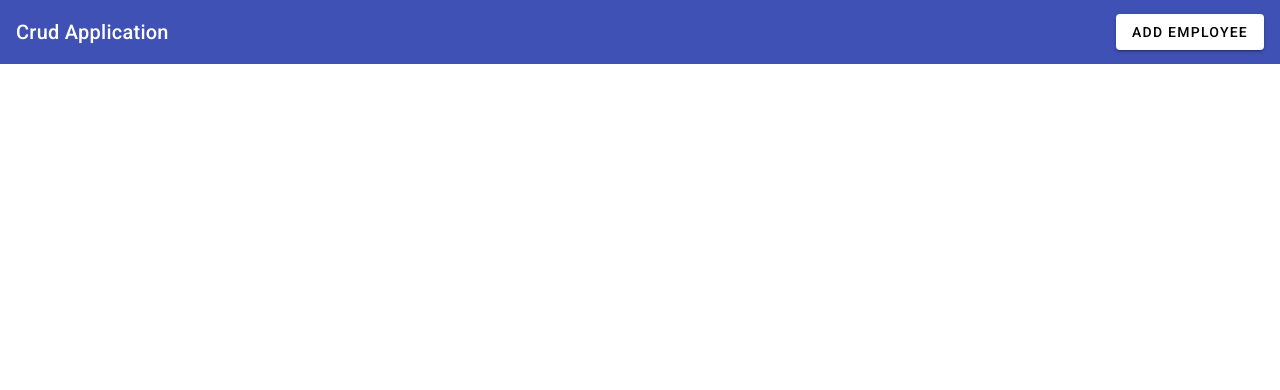
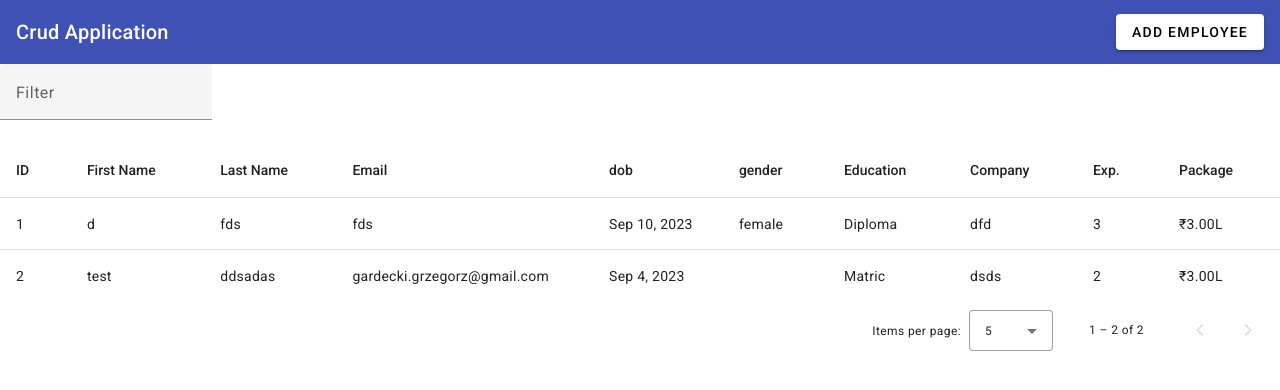
Before and after one commit to GrzegorzProgramowania/Angular15-CrudApp, an Angular app: page / in a window 1280 px wide. Shown: the top 390 px of the page. Built offline with nearby package versions, Linux system fonts and the light colour scheme; data requests are answered from the project's data file.

Commit message:
Added modules, tables with sorting,pagination and filtering functions. Used pipe. Added some bugs to form.

```diff
--- a/src/app/app.component.html
+++ b/src/app/app.component.html
@@ -3,3 +3,88 @@
   <span class="example-spacer"></span>
   <button mat-raised-button (click)="openAddEditEmpForm()">ADD EMPLOYEE</button>
 </mat-toolbar>
+
+<div class="main-body">
+  <mat-form-field>
+    <mat-label>Filter</mat-label>
+    <input
+      matInput
+      (keyup)="applyFilter($event)"
+      placeholder="Ex. Mia"
+      #input
+    />
+  </mat-form-field>
+
+  <div class="table-container">
+    <table mat-table [dataSource]="dataSource" matSort>
+      <!-- ID Column -->
+      <ng-container matColumnDef="id">
+        <th mat-header-cell *matHeaderCellDef mat-sort-header>ID</th>
+        <td mat-cell *matCellDef="let row">{{ row.id }}</td>
+      </ng-container>
+
+      <!-- Progress Column -->
+      <ng-container matColumnDef="firstName">
+        <th mat-header-cell *matHeaderCellDef mat-sort-header>First Name</th>
+        <td mat-cell *matCellDef="let row">{{ row.firstName }}</td>
+      </ng-container>
+
+      <ng-container matColumnDef="lastName">
+        <th mat-header-cell *matHeaderCellDef mat-sort-header>Last Name</th>
+        <td mat-cell *matCellDef="let row">{{ row.lastName }}</td>
+      </ng-container>
+
+      <ng-container matColumnDef="email">
+        <th mat-header-cell *matHeaderCellDef mat-sort-header>Email</th>
+        <td mat-cell *matCellDef="let row">{{ row.email }}</td>
+      </ng-container>
+
+      <ng-container matColumnDef="dob">
+        <th mat-header-cell *matHeaderCellDef mat-sort-header>dob</th>
+        <td mat-cell *matCellDef="let row">{{ row.dob | date }}</td>
+      </ng-container>
+
+      <ng-container matColumnDef="gender">
+        <th mat-header-cell *matHeaderCellDef mat-sort-header>gender</th>
+        <td mat-cell *matCellDef="let row">{{ row.gender }}</td>
+      </ng-container>
+
+      <ng-container matColumnDef="education">
+        <th mat-header-cell *matHeaderCellDef mat-sort-header>Education</th>
+        <td mat-cell *matCellDef="let row">{{ row.education }}</td>
+      </ng-container>
+
+      <ng-container matColumnDef="company">
+        <th mat-header-cell *matHeaderCellDef mat-sort-header>Company</th>
+        <td mat-cell *matCellDef="let row">{{ row.company }}</td>
+      </ng-container>
+
+      <ng-container matColumnDef="experience">
+        <th mat-header-cell *matHeaderCellDef mat-sort-header>Exp.</th>
+        <td mat-cell *matCellDef="let row">{{ row.experience }}</td>
+      </ng-container>
+
+      <ng-container matColumnDef="package">
+        <th mat-header-cell *matHeaderCellDef mat-sort-header>Package</th>
+        <td mat-cell *matCellDef="let row">
+          {{ row.package | currency : "INR" }}L
+        </td>
+      </ng-container>
+
+      <tr mat-header-row *matHeaderRowDef="displayedColumns"></tr>
+      <tr mat-row *matRowDef="let row; columns: displayedColumns"></tr>
+
+      <!-- Row shown when there is no matching data. -->
+      <tr class="mat-row" *matNoDataRow>
+        <td class="mat-cell" colspan="4">
+          No data matching the filter "{{ input.value }}"
+        </td>
+      </tr>
+    </table>
+
+    <mat-paginator
+      [pageSizeOptions]="[5, 10, 25, 100]"
+      aria-label="Select page of users"
+    ></mat-paginator>
+  </div>
+</div>
--- a/src/app/app.component.ts
+++ b/src/app/app.component.ts
@@ -1,7 +1,10 @@
-import { Component, OnInit } from '@angular/core';
+import { Component, OnInit, ViewChild } from '@angular/core';
 import { MatDialog } from '@angular/material/dialog';
 import { EmpAddEditComponent } from './emp-add-edit/emp-add-edit.component';
 import { EmployeeService } from './services/employee.service';
+import { MatPaginator } from '@angular/material/paginator';
+import { MatSort } from '@angular/material/sort';
+import { MatTableDataSource } from '@angular/material/table';
 
 @Component({
   selector: 'app-root',
@@ -9,7 +12,22 @@
   styleUrls: ['./app.component.scss'],
 })
 export class AppComponent implements OnInit {
-  title = 'credApp';
+  displayedColumns: string[] = [
+    'id',
+    'firstName',
+    'lastName',
+    'email',
+    'dob',
+    'gender',
+    'education',
+    'company',
+    'experience',
+    'package',
+  ];
+  dataSource!: MatTableDataSource<any>;
+
+  @ViewChild(MatPaginator) paginator!: MatPaginator;
+  @ViewChild(MatSort) sort!: MatSort;
 
   constructor(
     private _dialog: MatDialog,
@@ -27,11 +45,22 @@
   getEmployeeList() {
     this._empService.getEmployeeList().subscribe({
       next: (res) => {
-        console.log(res);
+        this.dataSource = new MatTableDataSource(res);
+        this.dataSource.sort = this.sort;
+        this.dataSource.paginator = this.paginator;
       },
       error: (err) => {
         console.log(err);
       },
     });
   }
+
+  applyFilter(event: Event) {
+    const filterValue = (event.target as HTMLInputElement).value;
+    this.dataSource.filter = filterValue.trim().toLowerCase();
+
+    if (this.dataSource.paginator) {
+      this.dataSource.paginator.firstPage();
+    }
+  }
 }
--- a/src/app/app.module.ts
+++ b/src/app/app.module.ts
@@ -17,6 +17,11 @@
 import { MatSelectModule } from '@angular/material/select';
 import { ReactiveFormsModule } from '@angular/forms';
 import { HttpClientModule } from '@angular/common/http';
+import { MatTableModule } from '@angular/material/table';
+import { MatPaginatorModule } from '@angular/material/paginator';
+import { MatSortModule } from '@angular/material/sort';
+MatPaginatorModule;
+
 @NgModule({
   declarations: [AppComponent, EmpAddEditComponent],
   imports: [
@@ -35,6 +40,9 @@
     MatSelectModule,
     ReactiveFormsModule,
     HttpClientModule,
+    MatTableModule,
+    MatPaginatorModule,
+    MatSortModule,
   ],
   providers: [],
   bootstrap: [AppComponent],
```
